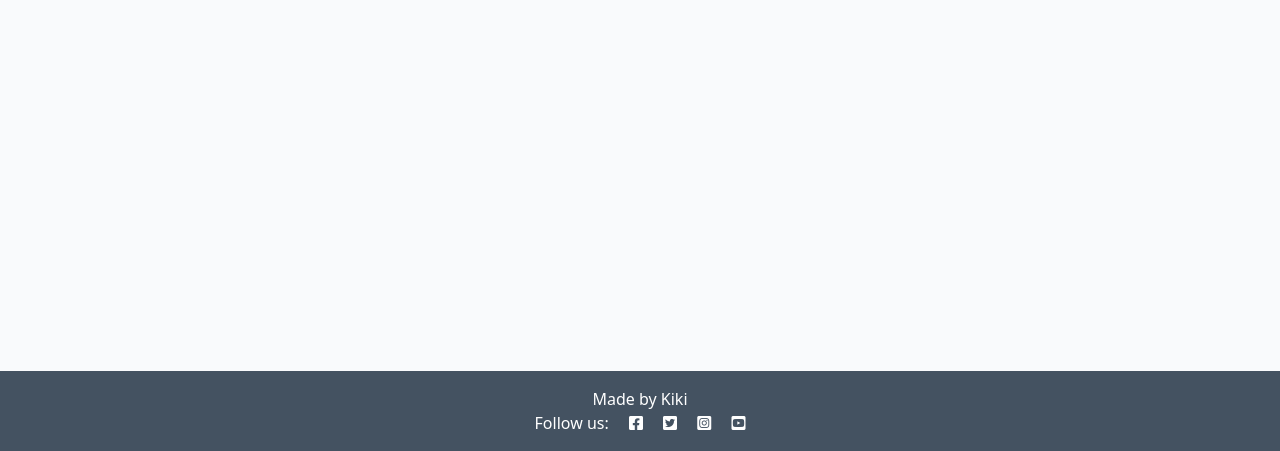
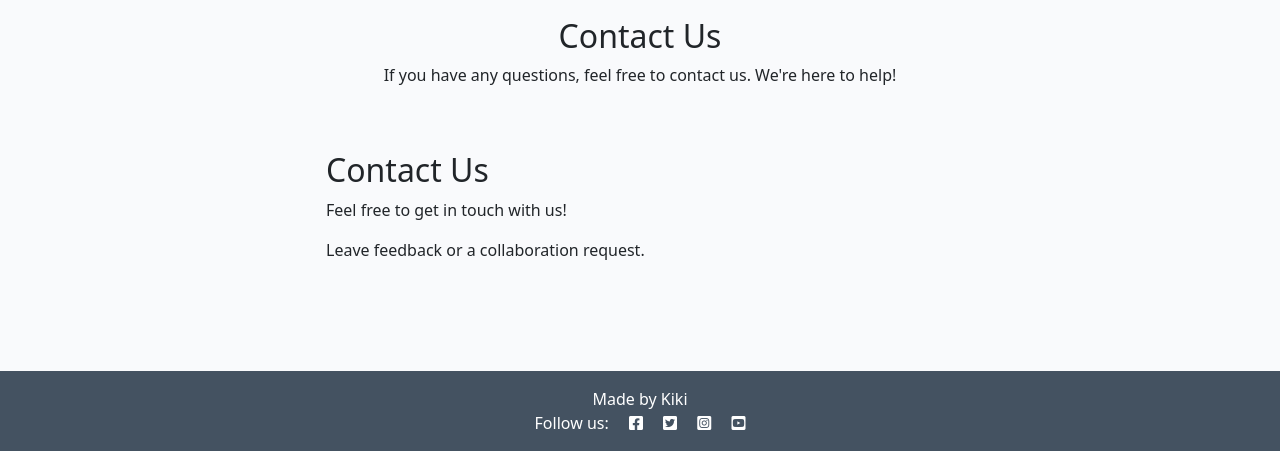
Before and after one commit to KikiBerg/urban-biodiversity-platform, a Django app: page /about/ in a window 1280 px wide. Shown: the part 349-800 px from the top of the page. Run offline with Django 4.2, Linux system fonts and the light colour scheme; data that the repository does not hold is empty; parts of the project's set-up code (start-up, migrations or seed data) failed here and were passed over; some libraries are stand-ins or nearby versions.

Commit message:
About: add forms.py & update about_contact view

```diff
--- a/about/templates/about/about.html
+++ b/about/templates/about/about.html
@@ -1,11 +1,13 @@
 {% extends 'base.html' %}
 {% load static %}
-
+{% block description %}Contact us with your questions or feedback {% endblock %}
+{% block title %}About Us{% endblock %}
+{% load crispy_forms_tags %}
 
 {% block content %}
 
+<!----------------------------------------------------------- About section -->
 <div class="container mt-5">
-
 
   <div class="row">
     <div class="col-4 text-center">
@@ -28,7 +30,32 @@
     </div>
   </div>
 
-
 </div>
 
+<!----------------------------------------------------------- ContactUs section -->
+
+<!-- Contact Header -->
+<div class="contact-header">
+  <div class="container text-center">
+      <h2>Contact Us</h2>
+      <p>If you have any questions, feel free to contact us. We're here to help!</p>
+  </div>
+</div>
+
+
+
+  <div class="row justify-content-center">
+    <div class="col-12 col-md-6 my-5">
+        <h2>Contact Us</h2>
+        <p>Feel free to get in touch with us!</p>
+        <p>Leave feedback or a collaboration request.</p>
+    </div>
+  </div>
+
+
+
+
+
+
+
 {% endblock content %}
--- a/about/views.py
+++ b/about/views.py
@@ -1,5 +1,7 @@
+from django.contrib import messages
 from django.shortcuts import render
-from .models import About
+from .models import About, ContactUs
+from .forms import ContactUsForm
 
 # Create your views here.
 def about_contact(request):
@@ -7,9 +9,12 @@ def about_contact(request):
     Renders the About/Contact page
     """
     about = About.objects.all().order_by('-updated_at').first()
+    contact_us_form = ContactUsForm
 
     return render(
         request,
         "about/about.html",
-        {"about": about},
+        {"about": about,
+        "contact_us_form": contact_us_form
+        },
     )
```
Also changed, not shown: about/forms.py (added, +8 -0 lines).
